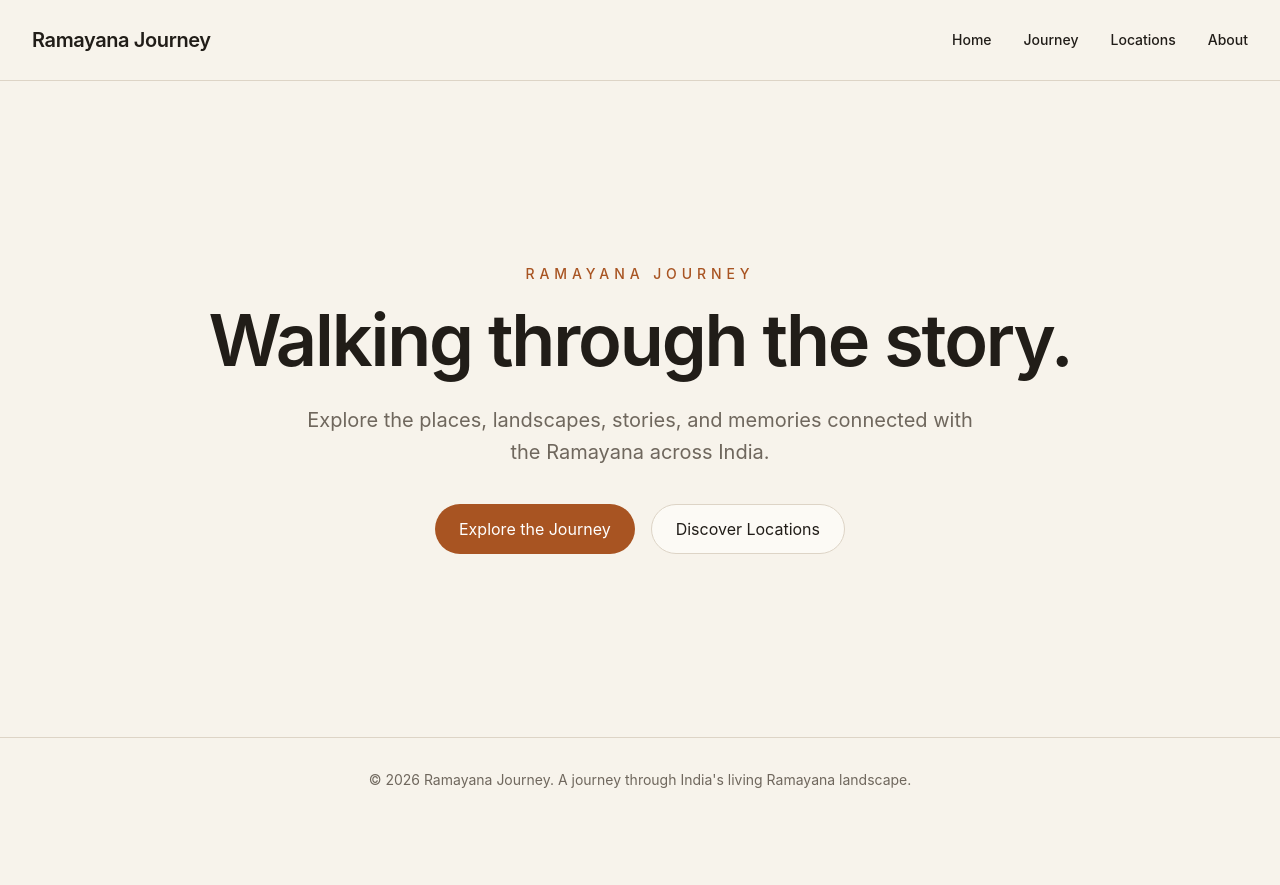
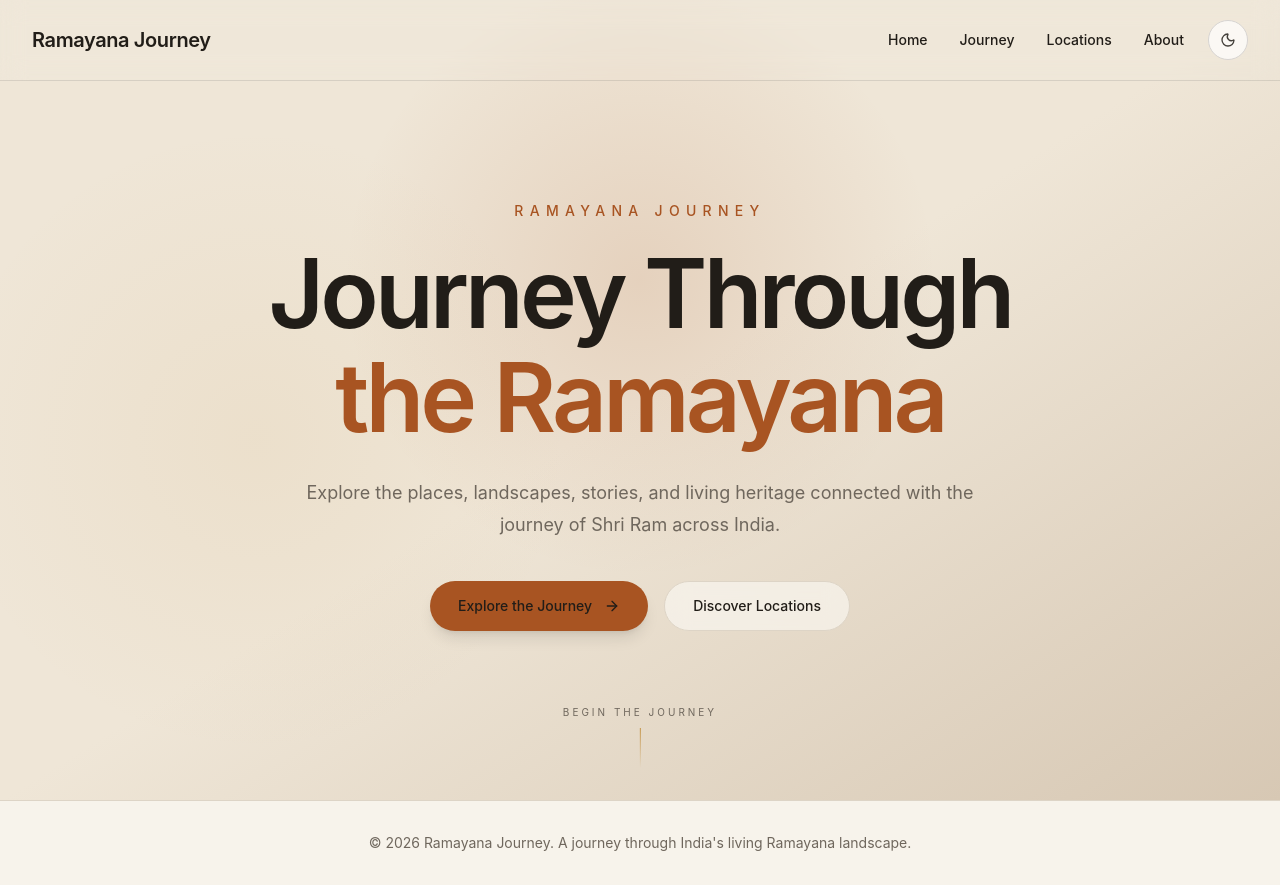
Before and after one commit to Shreyashlakamble/RamayanaJourney, a React (Vite) app in the folder client/: page / in a window 1280 px wide. Before the commit the page ends 822 px from the top, so only its background shows below. Built offline with nearby package versions, Linux system fonts and the light colour scheme.

Commit message:
feat: add light and dark theme system

```diff
--- a/client/package.json
+++ b/client/package.json
@@ -13,6 +13,7 @@
     "@tailwindcss/vite": "^4.3.3",
     "axios": "^1.18.1",
     "leaflet": "^1.9.4",
+    "lucide-react": "^1.42.0",
     "react": "^19.2.7",
     "react-dom": "^19.2.7",
     "react-leaflet": "^5.0.0",
--- a/client/src/components/layout/Navbar.tsx
+++ b/client/src/components/layout/Navbar.tsx
@@ -1,45 +1,123 @@
 import { Link } from 'react-router-dom'
+import { Moon, Sun } from 'lucide-react'
+import { useTheme } from '../../contexts/ThemeContext'
 
 function Navbar() {
+  const { theme, toggleTheme } = useTheme()
+
   return (
-    <header className="border-b border-[#ddd4c6] bg-[#f7f3eb]/95 backdrop-blur">
+    <header
+      className="
+        absolute inset-x-0 top-0 z-50
+        border-b border-black/10 bg-white/5
+        backdrop-blur-md
+        dark:border-white/10
+        dark:bg-black/10
+      "
+    >
       <div className="mx-auto flex h-20 max-w-7xl items-center justify-between px-6 lg:px-8">
         <Link
           to="/"
-          className="text-xl font-semibold tracking-[-0.02em] text-[#211d18]"
+          className="
+            text-xl font-semibold tracking-[-0.02em]
+            text-stone-900
+            transition-colors duration-300
+            dark:text-white
+          "
         >
           Ramayana Journey
         </Link>
 
+        <div className="flex items-center gap-6">
           <nav className="hidden items-center gap-8 md:flex">
             <Link
               to="/"
-            className="text-sm font-medium text-[#6f675d] transition-colors duration-300 hover:text-[#211d18]"
+              className="
+                text-sm font-medium
+                text-stone-800
+                transition-colors duration-300
+                hover:text-[#a85422]
+                dark:text-white/80
+                dark:hover:text-white
+              "
             >
               Home
             </Link>
 
             <Link
               to="/journey"
-            className="text-sm font-medium text-[#6f675d] transition-colors duration-300 hover:text-[#211d18]"
+              className="
+                text-sm font-medium
+                text-stone-800
+                transition-colors duration-300
+                hover:text-[#a85422]
+                dark:text-white/80
+                dark:hover:text-white
+              "
             >
               Journey
             </Link>
 
             <Link
               to="/locations"
-            className="text-sm font-medium text-[#6f675d] transition-colors duration-300 hover:text-[#211d18]"
+              className="
+                text-sm font-medium
+                text-stone-800
+                transition-colors duration-300
+                hover:text-[#a85422]
+                dark:text-white/80
+                dark:hover:text-white
+              "
             >
               Locations
             </Link>
 
             <Link
               to="/about"
-            className="text-sm font-medium text-[#6f675d] transition-colors duration-300 hover:text-[#211d18]"
+              className="
+                text-sm font-medium
+                text-stone-800
+                transition-colors duration-300
+                hover:text-[#a85422]
+                dark:text-white/80
+                dark:hover:text-white
+              "
             >
               About
             </Link>
           </nav>
+
+          <button
+            type="button"
+            onClick={toggleTheme}
+            aria-label={
+              theme === 'light'
+                ? 'Switch to dark mode'
+                : 'Switch to light mode'
+            }
+            className="
+              flex h-10 w-10 items-center justify-center
+              rounded-full
+              border border-stone-300
+              bg-white/70
+              text-stone-700
+              backdrop-blur-md
+              transition-all duration-300
+              hover:scale-105
+              hover:bg-white
+              dark:border-white/15
+              dark:bg-white/10
+              dark:text-white
+              dark:hover:bg-white/15
+            "
+          >
+            {theme === 'light' ? (
+              <Moon className="h-4 w-4" aria-hidden="true" />
+            ) : (
+              <Sun className="h-4 w-4" aria-hidden="true" />
+            )}
+          </button>
+        </div>
       </div>
     </header>
   )
--- /dev/null
+++ b/client/src/contexts/ThemeContext.tsx
@@ -0,0 +1,71 @@
+import {
+  createContext,
+  useContext,
+  useEffect,
+  useMemo,
+  useState,
+  type ReactNode,
+} from 'react'
+
+type Theme = 'light' | 'dark'
+
+interface ThemeContextValue {
+  theme: Theme
+  toggleTheme: () => void
+}
+
+const ThemeContext = createContext<ThemeContextValue | undefined>(undefined)
+
+interface ThemeProviderProps {
+  children: ReactNode
+}
+
+function getInitialTheme(): Theme {
+  const savedTheme = localStorage.getItem('ramayana-theme')
+
+  if (savedTheme === 'light' || savedTheme === 'dark') {
+    return savedTheme
+  }
+
+  return 'light'
+}
+
+export function ThemeProvider({ children }: ThemeProviderProps) {
+  const [theme, setTheme] = useState<Theme>(getInitialTheme)
+
+  useEffect(() => {
+    const root = document.documentElement
+
+    root.classList.toggle('dark', theme === 'dark')
+
+    localStorage.setItem('ramayana-theme', theme)
+  }, [theme])
+
+  const value = useMemo(
+    () => ({
+      theme,
+      toggleTheme: () => {
+        setTheme((currentTheme) =>
+          currentTheme === 'light' ? 'dark' : 'light',
+        )
+      },
+    }),
+    [theme],
+  )
+
+  return (
+    <ThemeContext.Provider value={value}>
+      {children}
+    </ThemeContext.Provider>
+  )
+}
+
+export function useTheme() {
+  const context = useContext(ThemeContext)
+
+  if (!context) {
+    throw new Error('useTheme must be used inside ThemeProvider')
+  }
+
+  return context
+}
--- /dev/null
+++ b/client/src/features/home/HeroSection.tsx
@@ -0,0 +1,156 @@
+import { ArrowRight } from 'lucide-react'
+import { Link } from 'react-router-dom'
+
+function HeroSection() {
+  return (
+    <section
+      className="
+        relative isolate min-h-screen overflow-hidden
+        bg-[var(--hero-start)]
+        text-[var(--text)]
+        transition-colors duration-500
+        dark:bg-[var(--hero-start)]
+        dark:text-white
+      "
+    >
+      <div
+        className="
+          absolute inset-0 -z-20
+          bg-[radial-gradient(circle_at_50%_35%,var(--hero-glow),transparent_36%)]
+        "
+        aria-hidden="true"
+      />
+
+      <div
+        className="
+          absolute inset-0 -z-10
+          bg-gradient-to-br
+          from-transparent
+          via-transparent
+          to-[var(--hero-end)]
+        "
+        aria-hidden="true"
+      />
+
+      <div
+        className="
+          absolute inset-0 -z-10
+          bg-[radial-gradient(circle_at_20%_55%,rgba(196,147,69,0.08),transparent_28%)]
+        "
+        aria-hidden="true"
+      />
+
+      <div className="mx-auto flex min-h-screen max-w-7xl items-center px-6 pb-24 pt-32 lg:px-8">
+        <div className="mx-auto max-w-4xl text-center">
+          <p
+            className="
+              mb-6 text-sm font-medium uppercase
+              tracking-[0.45em]
+              text-[var(--primary)]
+              dark:text-[var(--accent)]
+            "
+          >
+            Ramayana Journey
+          </p>
+
+          <h1
+            className="
+              text-balance text-5xl font-semibold
+              tracking-[-0.04em]
+              text-[var(--text)]
+              sm:text-6xl
+              md:text-7xl
+              lg:text-8xl
+            "
+          >
+            Journey Through
+            <span
+              className="
+                mt-2 block
+                text-[var(--primary)]
+                dark:text-[var(--accent)]
+              "
+            >
+              the Ramayana
+            </span>
+          </h1>
+
+          <p
+            className="
+              mx-auto mt-8 max-w-2xl
+              text-base leading-7
+              text-[var(--text-muted)]
+              sm:text-lg sm:leading-8
+            "
+          >
+            Explore the places, landscapes, stories, and living heritage
+            connected with the journey of Shri Ram across India.
+          </p>
+
+          <div className="mt-10 flex flex-wrap justify-center gap-4">
+            <Link
+              to="/journey"
+              className="
+                inline-flex items-center gap-3
+                rounded-full
+                bg-[var(--primary)]
+                px-7 py-3.5
+                text-sm font-medium text-white
+                shadow-lg shadow-black/10
+                transition-all duration-300
+                hover:-translate-y-0.5
+                hover:bg-[var(--primary-dark)]
+              "
+            >
+              Explore the Journey
+              <ArrowRight className="h-4 w-4" aria-hidden="true" />
+            </Link>
+
+            <Link
+              to="/locations"
+              className="
+                inline-flex items-center
+                rounded-full
+                border border-[var(--border)]
+                bg-[var(--surface)]/60
+                px-7 py-3.5
+                text-sm font-medium
+                text-[var(--text)]
+                backdrop-blur-md
+                transition-all duration-300
+                hover:-translate-y-0.5
+                hover:bg-[var(--surface)]
+              "
+            >
+              Discover Locations
+            </Link>
+          </div>
+        </div>
+      </div>
+
+      <div
+        className="
+          absolute bottom-8 left-1/2
+          -translate-x-1/2
+          text-center
+          text-[var(--text-muted)]
+        "
+      >
+        <p className="mb-2 text-[10px] uppercase tracking-[0.3em]">
+          Begin the journey
+        </p>
+
+        <div
+          className="
+            mx-auto h-10 w-px
+            bg-gradient-to-b
+            from-[var(--accent)]
+            to-transparent
+          "
+        />
+      </div>
+    </section>
+  )
+}
+
+export default HeroSection
--- a/client/src/index.css
+++ b/client/src/index.css
@@ -1,18 +1,57 @@
 @import "tailwindcss";
 
+@custom-variant dark (&:where(.dark, .dark *));
+
 :root {
-  --color-background: #f7f3eb;
-  --color-surface: #fcfaf5;
-  --color-surface-muted: #eee8dc;
+  --background: #f7f3eb;
+  --surface: #fcfaf5;
+  --surface-muted: #eee8dc;
 
-  --color-text: #211d18;
-  --color-text-muted: #6f675d;
+  --text: #211d18;
+  --text-muted: #6f675d;
 
-  --color-primary: #a85422;
-  --color-primary-dark: #7d3e18;
-  --color-primary-soft: #f1dfd1;
+  --primary: #a85422;
+  --primary-dark: #7d3e18;
+  --accent: #c49345;
+  --accent-soft: #f1dfc4;
 
-  --color-border: #ddd4c6;
+  --border: #ddd4c6;
+
+  --hero-start: #efe6d7;
+  --hero-end: #d7c8b4;
+  --hero-glow: rgba(168, 84, 34, 0.14);
+}
+
+.dark {
+  --background: #111310;
+  --surface: #181a17;
+  --surface-muted: #23251f;
+
+  --text: #f4efe5;
+  --text-muted: #c0b8aa;
+
+  --primary: #c46b30;
+  --primary-dark: #a85422;
+  --accent: #e9c27b;
+  --accent-soft: #45351f;
+
+  --border: #34372f;
+
+  --hero-start: #241d18;
+  --hero-end: #101614;
+  --hero-glow: rgba(196, 147, 69, 0.2);
+}
+
+html {
+  scroll-behavior: smooth;
+}
+
+body {
+  margin: 0;
+  min-width: 320px;
+  min-height: 100vh;
+  background: var(--background);
+  color: var(--text);
 
   font-family:
     Inter,
@@ -23,24 +62,14 @@
     "Segoe UI",
     sans-serif;
 
-  color: var(--color-text);
-  background: var(--color-background);
-
   font-synthesis: none;
   text-rendering: optimizeLegibility;
   -webkit-font-smoothing: antialiased;
   -moz-osx-font-smoothing: grayscale;
-}
 
-html {
-  scroll-behavior: smooth;
-}
-
-body {
-  margin: 0;
-  min-width: 320px;
-  min-height: 100vh;
-  background: var(--color-background);
+  transition:
+    background-color 300ms ease,
+    color 300ms ease;
 }
 
 #root {
--- a/client/src/layouts/MainLayout.tsx
+++ b/client/src/layouts/MainLayout.tsx
@@ -1,6 +1,6 @@
 import { Outlet } from 'react-router-dom'
+import Footer from '../components/layout/Footer'
 import Navbar from '../components/layout/Navbar'
-import Footer from '../components/layout/Footer'
 
 function MainLayout() {
   return (
--- a/client/src/pages/HomePage.tsx
+++ b/client/src/pages/HomePage.tsx
@@ -1,31 +1,10 @@
-import Button from '../components/ui/Button'
+import HeroSection from '../features/home/HeroSection'
 
 function HomePage() {
   return (
-    <section className="flex min-h-[calc(100vh-9rem)] items-center bg-[#f7f3eb] px-6">
-      <div className="mx-auto max-w-4xl text-center">
-        <p className="mb-5 text-sm font-medium uppercase tracking-[0.35em] text-[#a85422]">
-          Ramayana Journey
-        </p>
-
-        <h1 className="text-5xl font-semibold tracking-[-0.03em] text-[#211d18] md:text-7xl">
-          Walking through the story.
-        </h1>
-
-        <p className="mx-auto mt-7 max-w-2xl text-lg leading-8 text-[#6f675d] md:text-xl">
-          Explore the places, landscapes, stories, and memories connected with
-          the Ramayana across India.
-        </p>
-
-        <div className="mt-9 flex flex-wrap justify-center gap-4">
-          <Button type="button">Explore the Journey</Button>
-
-          <Button type="button" variant="secondary">
-            Discover Locations
-          </Button>
-        </div>
-      </div>
-    </section>
+    <div>
+      <HeroSection />
+    </div>
   )
 }
 
```
Also changed, not shown: client/src/App.tsx (+6 -1 lines), 1 other file (tests, documents, lock files or other folders). Lines whose indentation alone changed are shown as unchanged.
